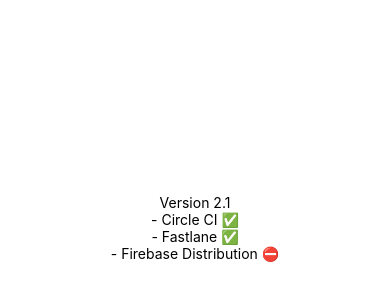
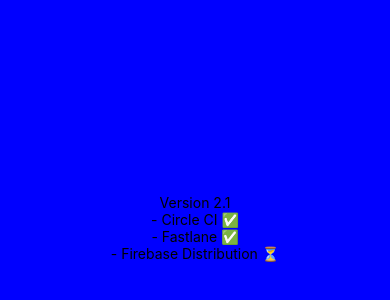
Before and after one commit to Afroz-Shaikh/CI-CD-ReactNative, a React Native app: screen / in a window 390 px wide. Shown: the part 194-494 px from the top of the page. Built offline with nearby package versions, Linux system fonts and the light colour scheme.

Commit message:
FIX: Version Changed to 0.8

```diff
--- a/App.tsx
+++ b/App.tsx
@@ -7,11 +7,17 @@
       {/* <Appbar>
         <Appbar.Content title="Mobile Pipeline Test" />
       </Appbar> */}
-      <View style={{flex: 1, justifyContent: 'center', alignItems: 'center'}}>
+      <View
+        style={{
+          flex: 1,
+          justifyContent: 'center',
+          alignItems: 'center',
+          backgroundColor: 'blue',
+        }}>
         <Text>Version 2.1</Text>
         <Text>- Circle CI ✅</Text>
         <Text>- Fastlane ✅</Text>
-        <Text>- Firebase Distribution ⛔️</Text>
+        <Text>- Firebase Distribution ⏳</Text>
       </View>
     </>
   );
```
